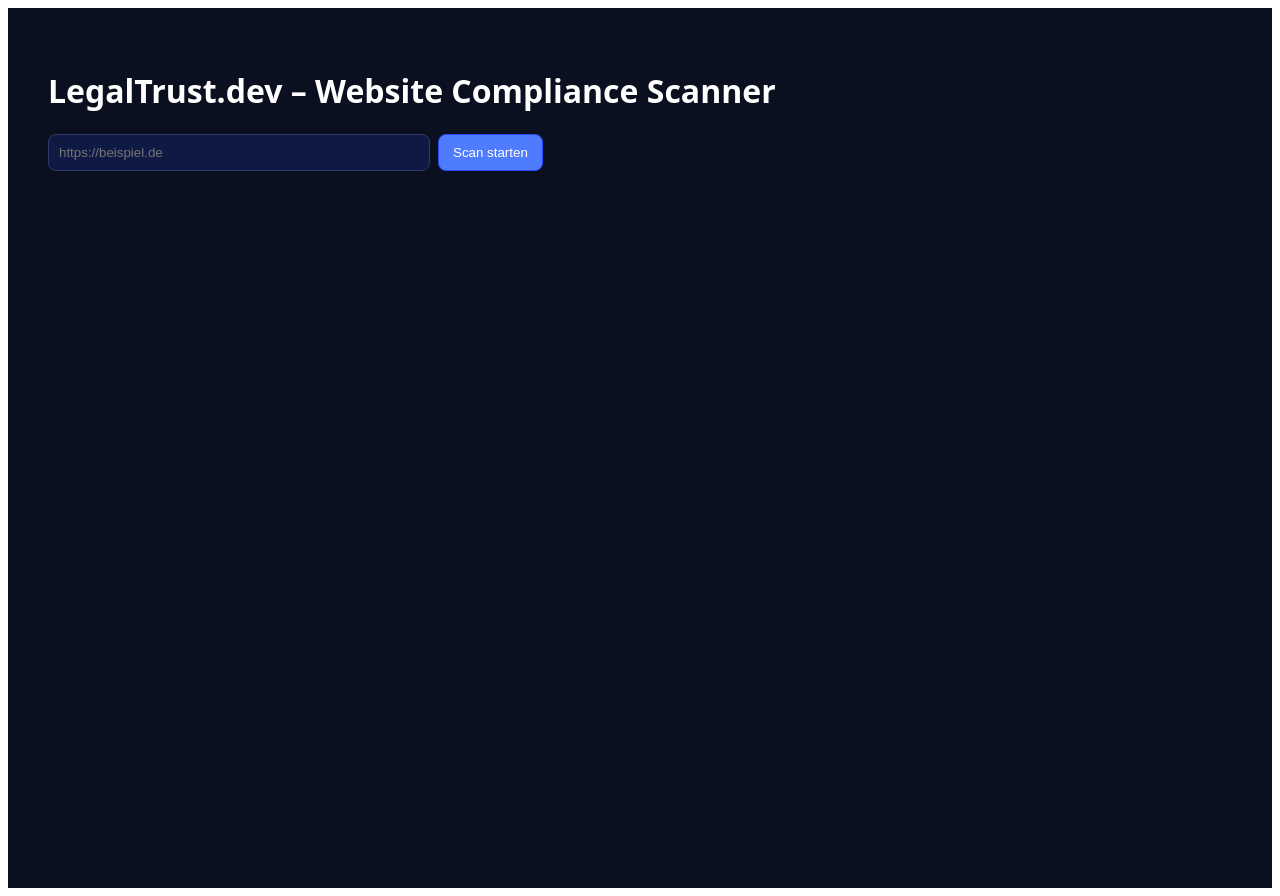
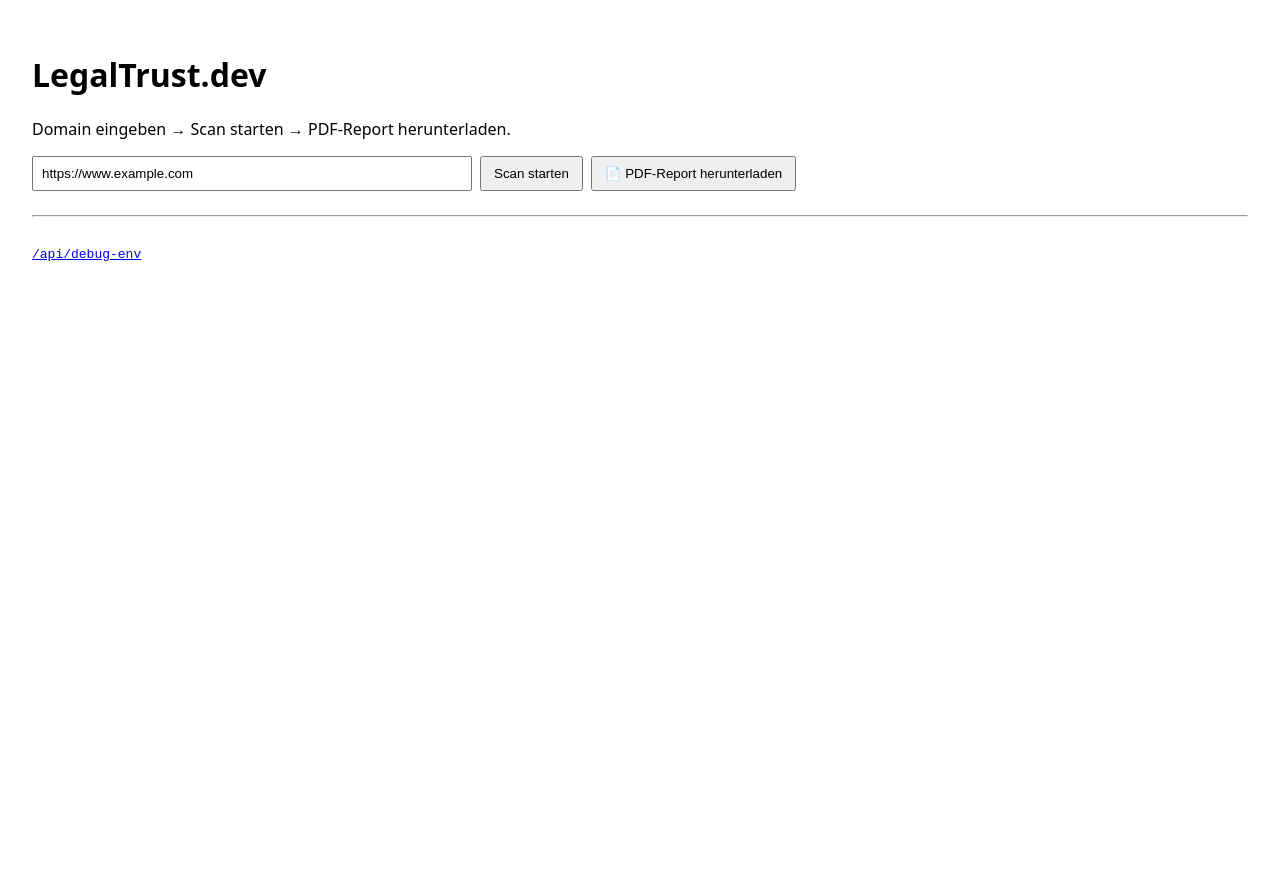
Before and after one commit to abrahasmon-png/legaltrust-app, a Next.js app: page / in a window 1280 px wide. After the commit the page ends 800 px from the top, so only its background shows below. Built offline with nearby package versions, Linux system fonts and the light colour scheme.

Commit message:
Update index.js

```diff
--- a/pages/index.js
+++ b/pages/index.js
@@ -1,41 +1,74 @@
 import { useState } from "react";
 
 export default function Home() {
-  const [url, setUrl] = useState("");
+  const [domain, setDomain] = useState("https://www.example.com");
   const [result, setResult] = useState(null);
   const [loading, setLoading] = useState(false);
-  const [error, setError] = useState("");
+  const [err, setErr] = useState(null);
 
-  async function handleSubmit(e) {
-    e.preventDefault();
-    setError(""); setResult(null);
-    if (!/^https?:\/\//i.test(url)) { setError("Bitte URL mit https:// angeben."); return; }
-    setLoading(true);
-    try{
+  const runScan = async () => {
+    setLoading(true); setErr(null); setResult(null);
+    try {
       const res = await fetch("/api/scan", {
         method: "POST",
         headers: { "Content-Type": "application/json" },
-        body: JSON.stringify({ url })
+        body: JSON.stringify({ url: domain, heuristics: { https: domain.startsWith("https") } }),
       });
       const data = await res.json();
-      if (!res.ok) throw new Error(data.error || "Scan fehlgeschlagen");
+      if (!res.ok || !data.ok) throw new Error(data.error || "Scan fehlgeschlagen");
       setResult(data);
-    }catch(err){ setError(err.message); }
-    finally{ setLoading(false); }
-  }
+    } catch (e) {
+      setErr(String(e.message || e));
+    } finally {
+      setLoading(false);
+    }
+  };
+
+  const downloadPdf = async () => {
+    const res = await fetch("/api/report", {
+      method: "POST",
+      headers: { "Content-Type": "application/json" },
+      body: JSON.stringify({
+        url: domain,
+        score: result?.analysis?.score ?? 72,
+        analysis: { summary: result?.analysis?.summary || "Demo-Report" },
+      }),
+    });
+    const blob = await res.blob();
+    const url = URL.createObjectURL(blob);
+    window.open(url);
+  };
 
   return (
-    <main style={{ fontFamily: "system-ui", color: "#fff", background: "#0b1020", minHeight: "100vh", padding: "40px" }}>
-      <h1>LegalTrust.dev – Website Compliance Scanner</h1>
-      <form onSubmit={handleSubmit} style={{ display: "flex", gap: 8, flexWrap: "wrap" }}>
-        <input value={url} onChange={(e)=>setUrl(e.target.value)} placeholder="https://beispiel.de"
-          style={{ width: 360, padding: 10, borderRadius: 8, border: "1px solid #323a6b", background: "#0f1a44", color: "#fff" }}/>
-        <button disabled={loading} style={{ padding: "10px 14px", borderRadius: 8, background: "#4f7cff", color: "#fff", border: "1px solid #2b49ff" }}>
-          {loading ? "Scanne..." : "Scan starten"}
-        </button>
-      </form>
-      {error && <div style={{ marginTop: 10, color: "#ef4444" }}>{error}</div>}
-      {result && <pre style={{ background: "#101631", marginTop: 20, padding: 12, borderRadius: 8, overflowX:"auto" }}>{JSON.stringify(result, null, 2)}</pre>}
+    <main style={{ padding: 24, fontFamily: "system-ui" }}>
+      <h1>LegalTrust.dev</h1>
+      <p>Domain eingeben → Scan starten → PDF-Report herunterladen.</p>
+
+      <input
+        value={domain}
+        onChange={(e) => setDomain(e.target.value)}
+        style={{ width: 420, padding: 8 }}
+        placeholder="https://example.com"
+      />
+      <button onClick={runScan} disabled={loading} style={{ marginLeft: 8, padding: "8px 12px" }}>
+        {loading ? "Scanning…" : "Scan starten"}
+      </button>
+      <button onClick={downloadPdf} style={{ marginLeft: 8, padding: "8px 12px" }}>
+        📄 PDF-Report herunterladen
+      </button>
+
+      <hr style={{ margin: "24px 0" }} />
+
+      <div>
+        <code><a href="/api/debug-env" target="_blank" rel="noreferrer">/api/debug-env</a></code>
+      </div>
+
+      {err && <pre style={{ background: "#fee", padding: 12 }}>❌ {err}</pre>}
+      {result && (
+        <pre style={{ background: "#eef", padding: 12, whiteSpace: "pre-wrap" }}>
+{JSON.stringify(result, null, 2)}
+        </pre>
+      )}
     </main>
   );
 }
```
